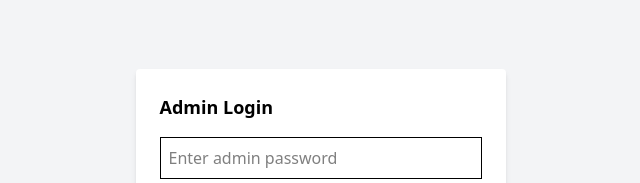
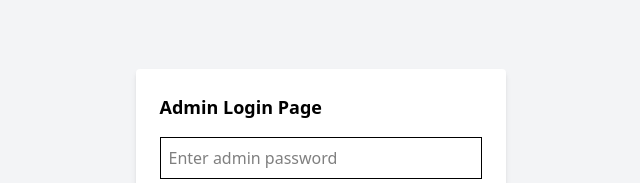
Before and after one commit to faizan-docx/DietProject, a React (Vite) app: page /admin in a window 1280 px wide. Shown: the part 236-419 px from the top of the page, without its empty margins (319-959 px from the left). Built offline with nearby package versions, Linux system fonts and the light colour scheme.

Commit message:
psasword changed

```diff
--- a/src/components/Admin.jsx
+++ b/src/components/Admin.jsx
@@ -8,7 +8,7 @@ export default function Admin() {
   const [users, setUsers] = useState([]);
   const [error, setError] = useState('');
 
-  const correctPassword = 'admin123'; // Change this in production!
+  const correctPassword = 'Kan@eez3058'; // Change this in production!
 
   const handleLogin = () => {
     if (password === correctPassword) {
@@ -33,7 +33,7 @@ export default function Admin() {
     return (
       <div className="h-screen flex items-center justify-center bg-gray-100">
         <div className="p-6 bg-white rounded shadow-md">
-          <h2 className="text-lg font-bold mb-4">Admin Login</h2>
+          <h2 className="text-lg font-bold mb-4">Admin Login Page</h2>
           <input
             type="password"
             placeholder="Enter admin password"
```
